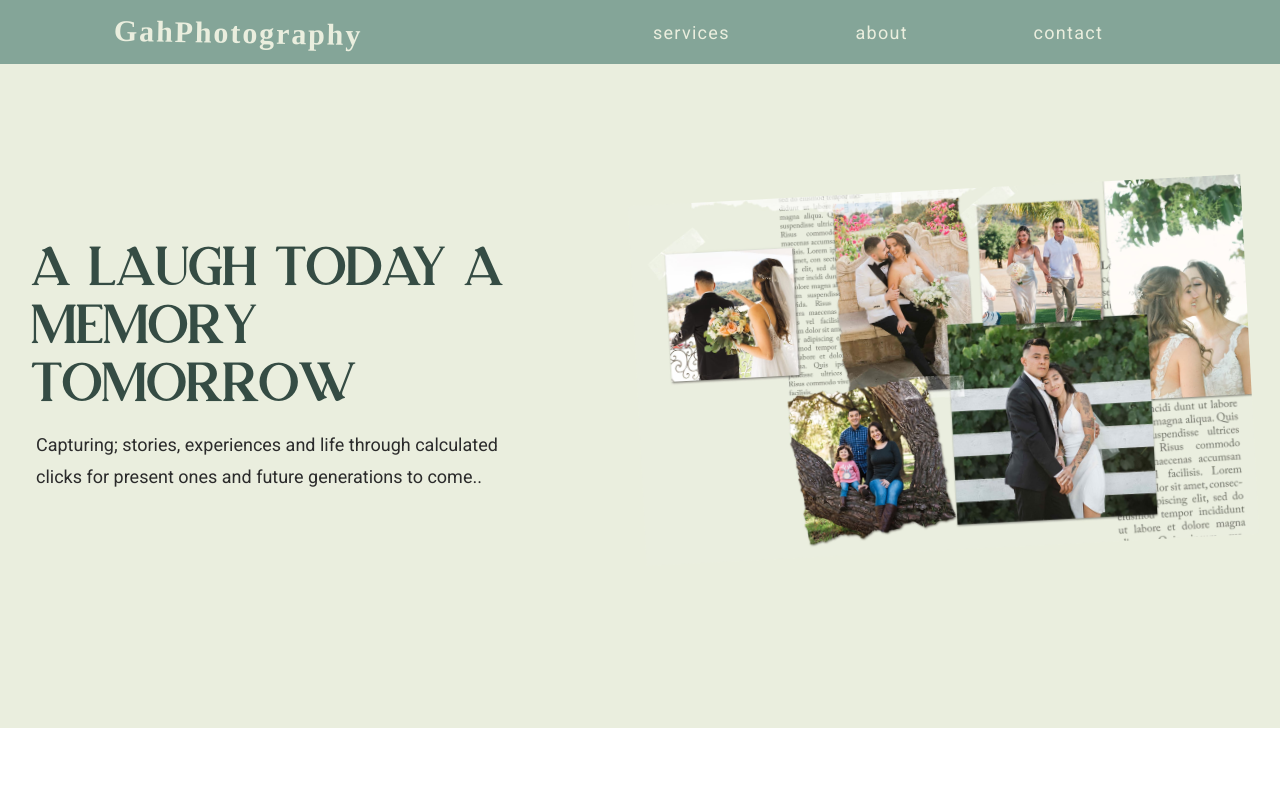
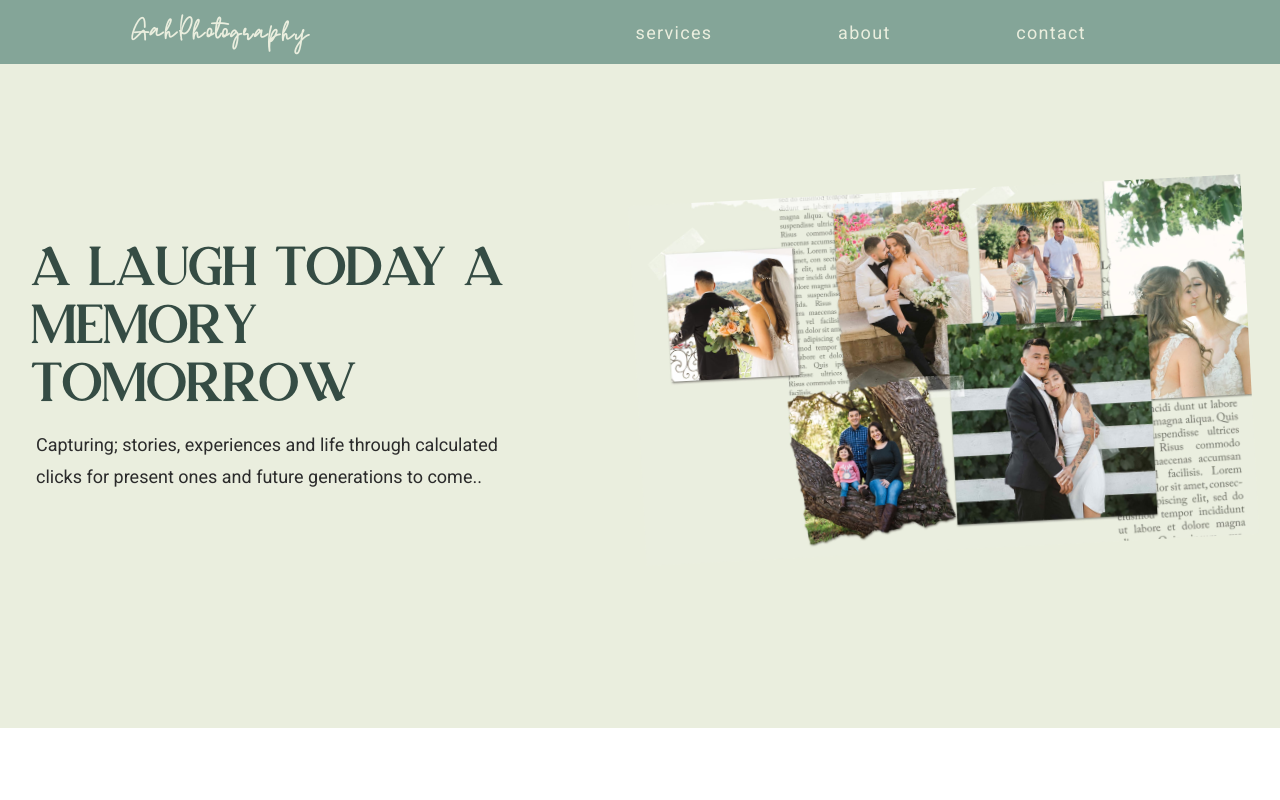
Before and after one commit to gah-code/ghp-app, a React (Create React App) app: page / in a window 1280 px wide. Shown: the top 800 px of the page. Built offline with nearby package versions, Linux system fonts and the light colour scheme.

Commit message:
Font Family Lumiera Handwriting test

```diff
--- a/src/styles/base/_typography.scss
+++ b/src/styles/base/_typography.scss
@@ -3,6 +3,11 @@
 @font-face {
   font-family: 'Lumiera';
   src: url('../../assets/fonts/Lumiera.woff');
+}
+
+@font-face {
+  font-family: 'Lumiera Handwriting';
+  src: url('../../assets/fonts/LumieraHandwriting.woff');
 }
 
 // font-family: "Warm Memories Regular";
```
Also changed, not shown: src/assets/fonts/LumieraHandwriting.woff (added).
